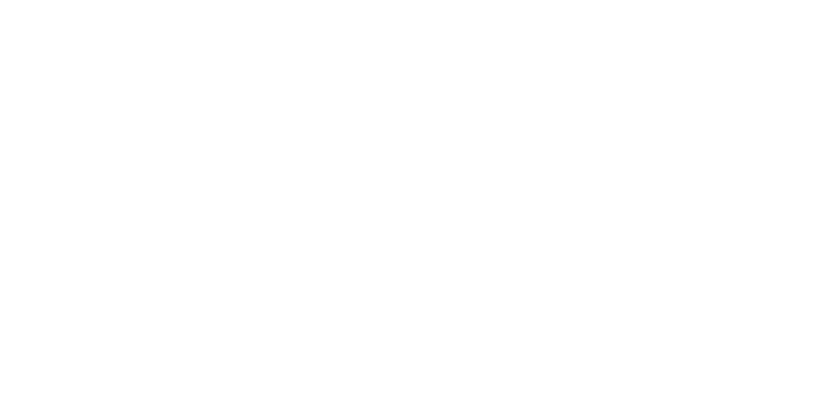
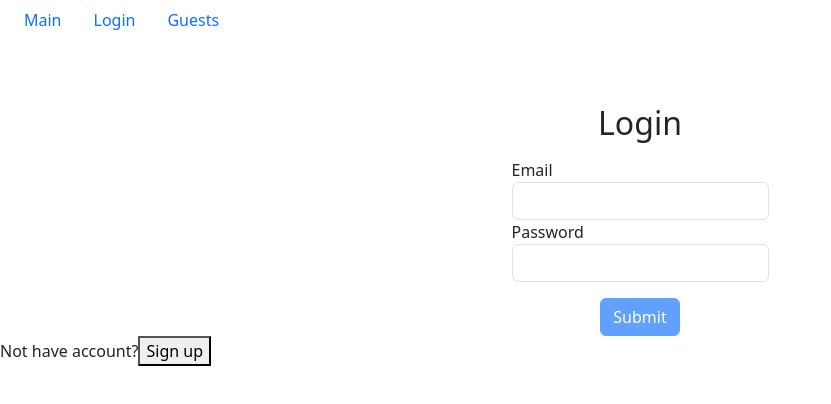
Before and after one commit to ivan-kramarenko/Course-Project, a React (Create React App) app: page /login/1 in a window 1280 px wide. Before the commit this address had no page. Shown: the top 404 px of the page, without its empty margins (0-831 px from the left). Built offline with nearby package versions, Linux system fonts and the light colour scheme.

Commit message:
register form / strage error (on router)

```diff
--- a/src/App.tsx
+++ b/src/App.tsx
@@ -10,7 +10,7 @@ const App = (): ReactElement => (
   <Routes>
     <Route path="/" element={<Layout />}>
       <Route index element={<MainPage />} />
-      <Route path="login" element={<AuthPage />} />
+      <Route path="login/:type?" element={<AuthPage />} />
       <Route path="guests" element={<GuestsPage />} />
       <Route path="guests/:guestId" element={<GuestPage />} />
     </Route>
--- a/src/components/common/form/TextField.tsx
+++ b/src/components/common/form/TextField.tsx
@@ -1,32 +1,25 @@
 import React, { ReactElement } from 'react'
 import { UseFormRegister } from 'react-hook-form'
-import { ILoginFormInputs } from '../../../interfaces'
 
 interface TextFieldProps {
   label: string
   id: string
-  register: UseFormRegister<ILoginFormInputs>
+  type: string
   error: string | undefined
+  register: UseFormRegister<any>
 }
 
 const TextField = ({
   label,
   id,
+  type,
   register,
   error
 }: TextFieldProps): ReactElement => (
   <>
     <label htmlFor={id}>
       {label}
-      <input
-        className="form-control"
-        id={id}
-        type={id}
-        {
-          // @ts-expect-error
-          ...register(id)
-        }
-      />
+      <input className="form-control" id={id} type={type} {...register(id)} />
     </label>
     {error != null && <div className="mb-2 text-center">{error}</div>}
   </>
--- a/src/components/pages/AuthPage.tsx
+++ b/src/components/pages/AuthPage.tsx
@@ -1,6 +1,41 @@
-import React, { ReactElement } from 'react'
+import React, { ReactElement, useState } from 'react'
+import { useParams } from 'react-router-dom'
 import LoginForm from '../ui/form/LoginForm'
+import RegisterForm from '../ui/form/RegisterForm'
 
-const AuthPage = (): ReactElement => <LoginForm />
+const AuthPage = (): ReactElement => {
+  const { type } = useParams()
+  const [formType, setFormType] = useState(type === 'register' ? type : 'login')
+  const toggleFormType = (): void => {
+    setFormType((prevState) =>
+      prevState === 'register' ? 'login' : 'register'
+    )
+  }
+  return (
+    <>
+      {formType === 'register' ? (
+        <>
+          <RegisterForm />
+          <p>
+            Already have account?
+            <button type="button" onClick={toggleFormType}>
+              Sign in
+            </button>
+          </p>
+        </>
+      ) : (
+        <>
+          <LoginForm />
+          <p>
+            Not have account?
+            <button type="button" onClick={toggleFormType}>
+              Sign up
+            </button>
+          </p>
+        </>
+      )}
+    </>
+  )
+}
 
 export default AuthPage
--- a/src/components/ui/form/LoginForm.tsx
+++ b/src/components/ui/form/LoginForm.tsx
@@ -1,9 +1,9 @@
 import React, { ReactElement } from 'react'
+import { yupResolver } from '@hookform/resolvers/yup'
 import { useForm, SubmitHandler } from 'react-hook-form'
-import { yupResolver } from '@hookform/resolvers/yup'
 import { object, string } from 'yup'
+import { ILoginFormInputs } from '../../../interfaces'
 import TextField from '../../common/form/TextField'
-import { ILoginFormInputs } from '../../../interfaces'
 
 const schema = object({
   email: string().required('Email is required').email('Email must be correct'),
@@ -37,6 +37,7 @@ const LoginForm = (): ReactElement => {
         <TextField
           label="Email"
           id="email"
+          type="email"
           {...{ register }}
           error={errors.email?.message}
         />
@@ -44,6 +45,7 @@ const LoginForm = (): ReactElement => {
       <TextField
         label="Password"
         id="password"
+        type="password"
         {...{ register }}
         error={errors.password?.message}
       />
--- a/src/components/ui/form/RegisterForm.tsx
+++ b/src/components/ui/form/RegisterForm.tsx
@@ -1,7 +1,72 @@
 import React, { ReactElement } from 'react'
+import { yupResolver } from '@hookform/resolvers/yup'
+import { useForm, SubmitHandler } from 'react-hook-form'
+import { object, ref, string } from 'yup'
+import { IRegisterFormInputs } from '../../../interfaces'
+import TextField from '../../common/form/TextField'
 
-interface RegisterFormProps {}
+const schema = object({
+  email: string().required('Email is required').email('Email must be correct'),
+  password: string()
+    .required('Password is required')
+    .matches(
+      /^[A-Za-z]+\d+\S$/g,
+      'Password must contain letters, numbers and one special character'
+    )
+    .min(8, 'Minimum 8 characters'),
+  repeatPassword: string()
+    .oneOf([ref('password')], 'Passwords dont match')
+    .required('Confirm password is required')
+}).required()
 
-const RegisterForm = ({}: RegisterFormProps): ReactElement => <></>
+const RegisterForm = (): ReactElement => {
+  const {
+    register,
+    formState: { errors, isValid },
+    handleSubmit
+  } = useForm<IRegisterFormInputs>({
+    mode: 'all',
+    resolver: yupResolver(schema)
+  })
+
+  const onSubmit: SubmitHandler<IRegisterFormInputs> = (data) => alert(data)
+
+  return (
+    <form
+      className="d-flex justify-content-center align-items-center flex-column mt-5"
+      onSubmit={() => handleSubmit(onSubmit)}
+    >
+      <h2 className="mt-3">Register</h2>
+      <div className="mt-2">
+        <TextField
+          label="Email"
+          id="email"
+          type="email"
+          {...{ register }}
+          error={errors.email?.message}
+        />
+      </div>
+      <TextField
+        label="Password"
+        id="password"
+        type="password"
+        {...{ register }}
+        error={errors.password?.message}
+      />
+      <TextField
+        label="Repeat password"
+        id="repeatPassword"
+        type="password"
+        {...{ register }}
+        error={errors.repeatPassword?.message}
+      />
+      <input
+        className="btn btn-primary mt-3"
+        type="submit"
+        disabled={!isValid}
+      />
+    </form>
+  )
+}
 
 export default RegisterForm
--- a/src/components/ui/guests/Guests.tsx
+++ b/src/components/ui/guests/Guests.tsx
@@ -79,7 +79,6 @@ const Guests = (): ReactElement => {
   const count = filteredGuests.length
 
   return (
-    // eslint-disable-next-line react/jsx-no-useless-fragment
     <>
       {Object.keys(guests).length === 0 ? (
         <div className="d-flex justify-content-center align-items-center vw-100 vh-100">
--- a/src/interfaces/index.ts
+++ b/src/interfaces/index.ts
@@ -31,3 +31,7 @@ export interface ILoginFormInputs {
   email: string
   password: string
 }
+
+export interface IRegisterFormInputs extends ILoginFormInputs {
+  repeatPassword: string
+}
```
Also changed, not shown: .eslintrc.js.
